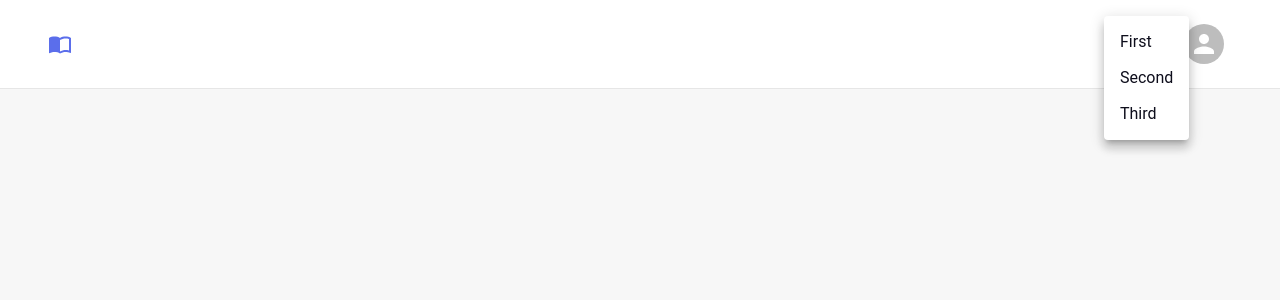
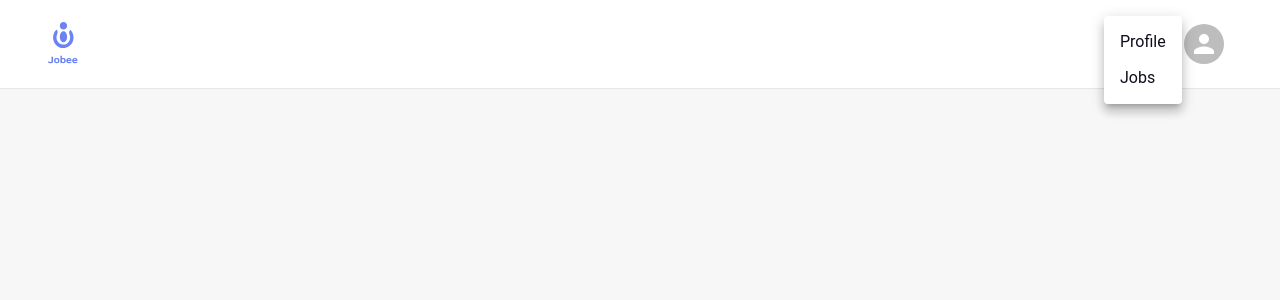
Before and after one commit to vivek-kushwa/hackathon-project, a React (Create React App) app: page /home in a window 1280 px wide. Both pictures are taken after a click on the button 1204 px from the left and 44 px from the top of the page. Shown: the top 300 px of the page. Built offline with nearby package versions, Linux system fonts and the light colour scheme.

Commit message:
Redirection

```diff
--- a/src/layout/PageHeader/index.js
+++ b/src/layout/PageHeader/index.js
@@ -12,8 +12,15 @@ import Avatar from "@mui/material/Avatar";
 import Menu from "@mui/material/Menu";
 import MenuItem from "@mui/material/MenuItem";
 import { IconButton } from "@mui/material";
+import { useNavigate } from "react-router-dom";
+import logo from "assets/images/logo.svg";
 const PageHeader = ({ PageIcon = <ImportContacts />, PageTitle, children }) => {
   const [isMenuVisible, setIsMenuVisible] = useState(false);
+  const navigate = useNavigate();
+
+  const handleRedirection = (path) => {
+    navigate(path);
+  };
 
   return (
     <AppBar
@@ -47,8 +54,9 @@ const PageHeader = ({ PageIcon = <ImportContacts />, PageTitle, children }) => {
                 fontFamily: "Gellix-SemiBold",
                 fontSize: "inherit",
               }}
+              onClick={() => handleRedirection("/login")}
             >
-              {PageIcon}
+              <img width={30} src={logo} />
             </ListItemIcon>
             <ListItemText
               primary={PageTitle}
@@ -75,9 +83,11 @@ const PageHeader = ({ PageIcon = <ImportContacts />, PageTitle, children }) => {
         open={isMenuVisible}
         onClose={() => setIsMenuVisible(false)}
       >
-        <MenuItem>First</MenuItem>
-        <MenuItem>Second</MenuItem>
-        <MenuItem>Third</MenuItem>
+        <MenuItem onClick={() => handleRedirection("/profile")}>
+          Profile
+        </MenuItem>
+        <MenuItem onClick={() => handleRedirection("/jobs")}>Jobs</MenuItem>
+        {/* <MenuItem>Third</MenuItem> */}
       </Menu>
     </AppBar>
   );
```
Also changed, not shown: src/assets/images/logo.svg (added).
